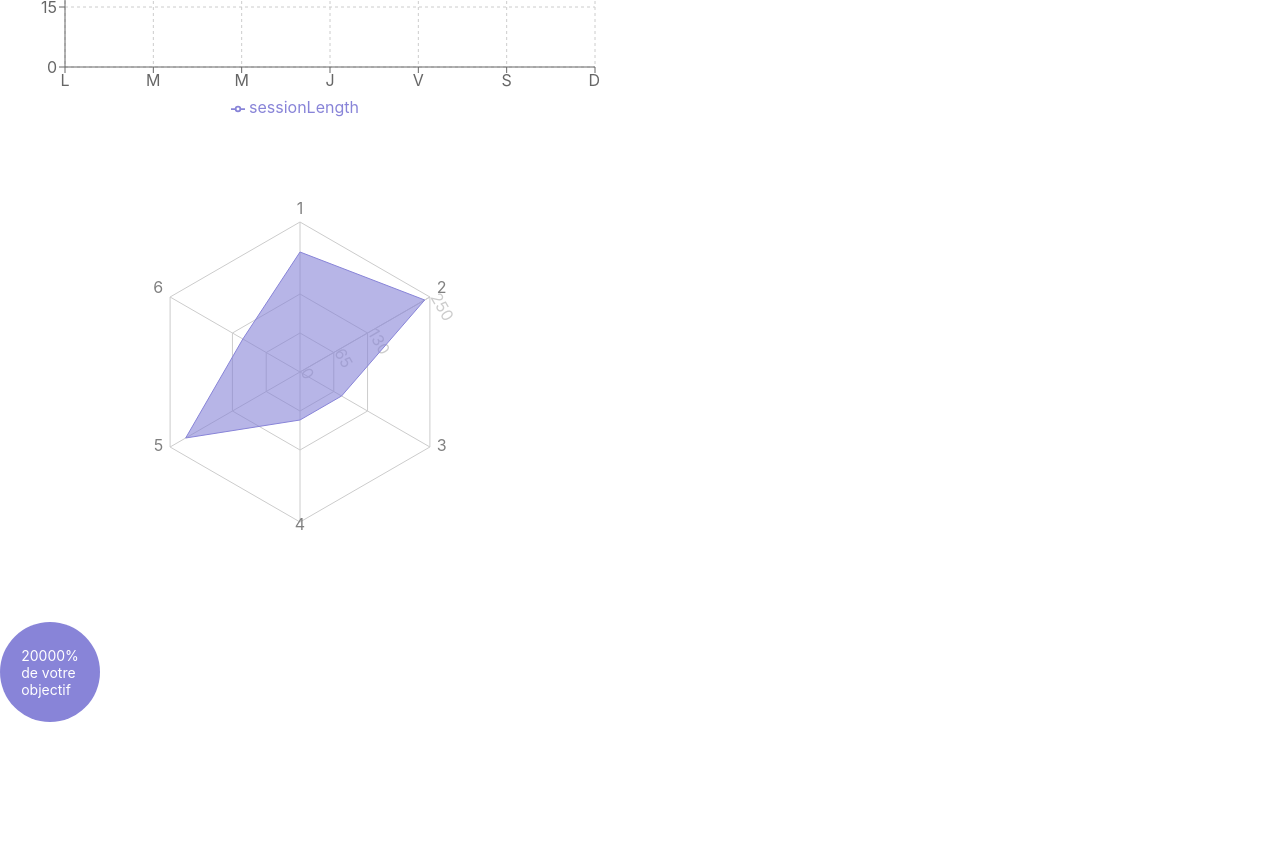
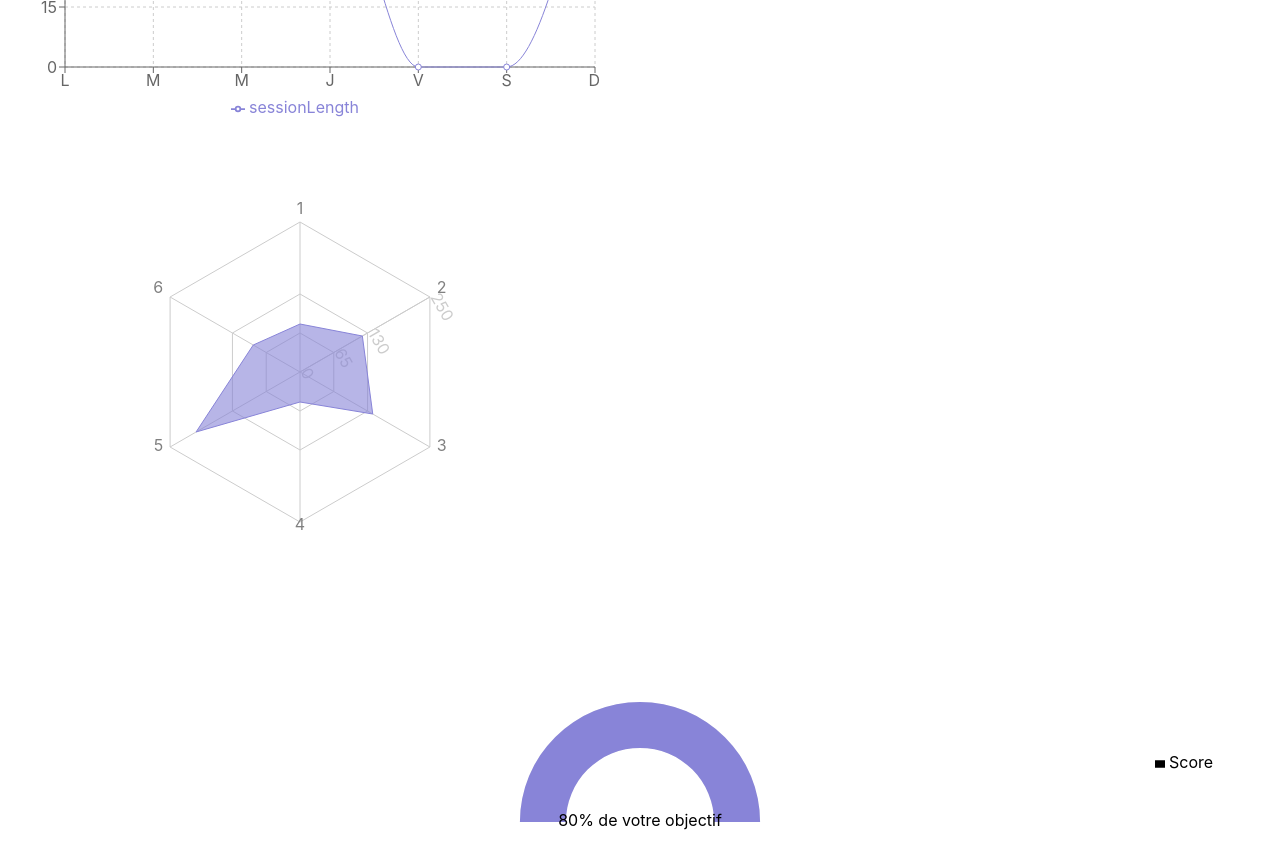
Before and after one commit to oliverfont/Sportsee, a React (Create React App) app in the folder Frontend/: page / in a window 1280 px wide. Shown: the part 560-1428 px from the top of the page. Before the commit the page ends 1282 px from the top, so only its background shows below. Built offline with nearby package versions, Linux system fonts and the light colour scheme.

Commit message:
w on charts

```diff
--- a/Frontend/src/App.js
+++ b/Frontend/src/App.js
@@ -5,7 +5,7 @@ import AverageSession from './components/lineChart.js';
 import RadarPerformanceChart from './components/radarChart.js';
 import KpiScore from './components/kpiScore.js';
 const App = () => {
-  const userId = 18;
+  const userId = 12;
 
   // Filtrer les données pour l'utilisateur actuel en fonction de son userId
   const userData = USER_MAIN_DATA.find(user => user.id === userId);
--- a/Frontend/src/components/kpiScore.js
+++ b/Frontend/src/components/kpiScore.js
@@ -1,17 +1,27 @@
 import React from 'react';
 import { ResponsiveContainer, RadialBarChart, RadialBar, Legend } from 'recharts';
-import './styles/kpiScore.css';
 
 const KpiScore = ({ score }) => {
-  // Calcul du pourcentage de score (0 à 100)
-  const percentage = score * 100;
+  // Assure-toi que le score est défini
+  if (score === undefined) return null;
+
+  // Données pour le graphique radial
+  const data = [{ name: 'Score', value: score }];
 
   return (
-    <div className="kpi-score-container">
-      <div className="kpi-score-circle" style={{ '--percentage': percentage + '%' }}>
-        <span className="kpi-score-text">{percentage}% de votre objectif</span>
-      </div>
-    </div>
+    <ResponsiveContainer width="100%" height={400}>
+      <RadialBarChart
+        innerRadius="50%"
+        outerRadius="80%"
+        data={data}
+        startAngle={180}
+        endAngle={0}
+      >
+        <RadialBar background dataKey="value" fill="#8884d8" />
+        <Legend iconSize={10} width={120} height={140} layout="vertical" verticalAlign="middle" align="right" />
+        <text x="50%" y="50%" textAnchor="middle" dominantBaseline="middle" className="kpi-score-text">{score}% de votre objectif</text>
+      </RadialBarChart>
+    </ResponsiveContainer>
   );
 };
 
--- a/Frontend/src/components/radarChart.js
+++ b/Frontend/src/components/radarChart.js
@@ -2,9 +2,13 @@ import React from 'react';
 import { Radar, RadarChart, PolarGrid, PolarAngleAxis, PolarRadiusAxis } from 'recharts';
 
 const Performance = ({ data }) => {
+  // Assurez-vous que les données sont correctement structurées
+  console.log(data);
+
   return (
     <RadarChart cx={300} cy={250} outerRadius={150} width={600} height={500} data={data}>
       <PolarGrid />
+      {/* Utilisez les noms de performance comme étiquettes pour l'axe angulaire */}
       <PolarAngleAxis dataKey="kind" />
       <PolarRadiusAxis angle={30} domain={[0, 250]} />
       <Radar name="Performance" dataKey="value" stroke="#8884d8" fill="#8884d8" fillOpacity={0.6} />
--- a/Frontend/src/components/styles/kpiScore.css
+++ b/Frontend/src/components/styles/kpiScore.css
@@ -8,13 +8,15 @@
 
   .kpi-score-circle {
     position: absolute;
-    top: 0;
-    left: 0;
+    top: -5px;
+    left: 5px;
     width: 100%;
     height: 100%;
-    border-radius: 50%; /* Crée un cercle */
-    background-color: #8884d8; /* Couleur de remplissage du cercle */
-    transform: rotate(var(--percentage)); /* Remplit le cercle en fonction du pourcentage */
+    border-radius: 50%;
+    border-color: green;
+    border-style: solid;
+    background-color: white;
+    transform: rotate(var(--percentage));
   }
 
   .kpi-score-text {
@@ -23,5 +25,4 @@
     left: 50%;
     transform: translate(-50%, -50%); /* Centre le texte */
     font-size: 14px;
-    color: white;
   }
--- a/Frontend/src/mock/dataMock.js
+++ b/Frontend/src/mock/dataMock.js
@@ -6,7 +6,7 @@ const USER_MAIN_DATA = [
             lastName: 'Dovineau',
             age: 31,
         },
-        todayScore: 0.12,
+        score: 0.12,
         keyData: {
             calorieCount: 1930,
             proteinCount: 155,
```
